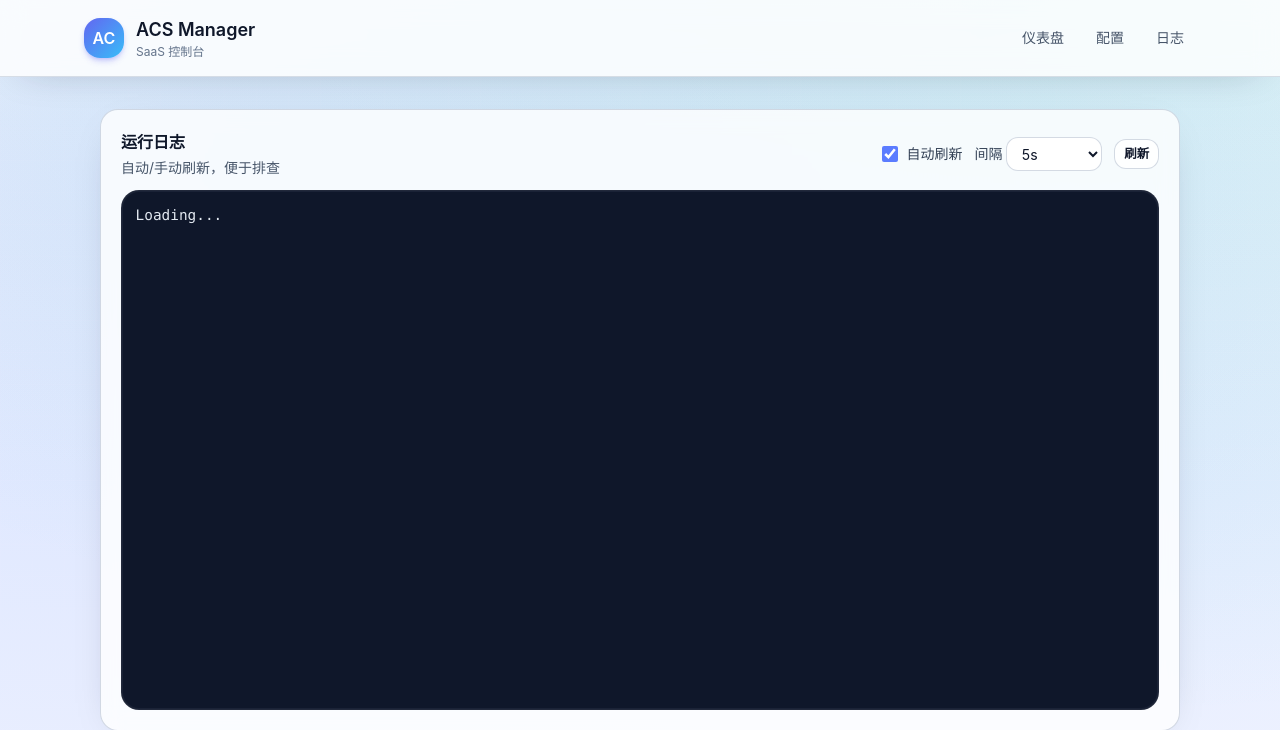
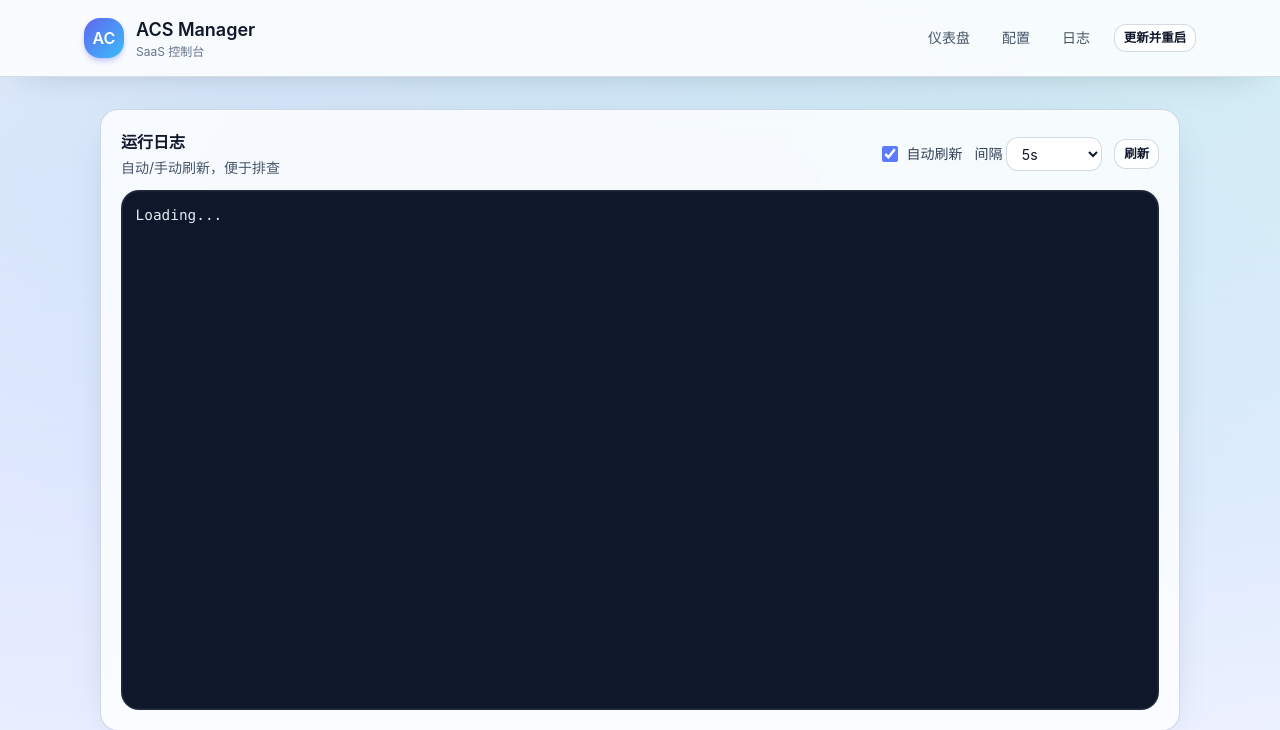
Before and after one commit to misaka10023/ACSManager, a FastAPI app: template acs_manager/webui/templates/logs.html in a window 1280 px wide. Shown: the top 730 px of the page. Run offline with FastAPI, Linux system fonts and the light colour scheme; the template is opened without the code that fills it, so the values that code supplies are empty; some libraries are stand-ins or nearby versions.

Commit message:
ui: move update button to header

```diff
--- a/acs_manager/webui/static/js/app.js
+++ b/acs_manager/webui/static/js/app.js
@@ -576,9 +576,12 @@
 
   async function updateApp() {
     const status = document.getElementById('cfg-status');
-    const btn = document.getElementById('cfg-update');
+    const btn = document.getElementById('app-update');
+    const originalText = btn ? btn.textContent : '';
+    const useStatus = Boolean(status);
     if (!confirm('确认更新并重启？')) return;
     if (btn) btn.disabled = true;
+    if (btn) btn.textContent = '检查中...';
     if (status) {
       status.textContent = '正在检查更新...';
       status.className = 'text-sm text-slate-600 mt-2';
@@ -590,19 +593,30 @@
           status.textContent = '当前已是最新版本，无需重启。';
           status.className = 'text-sm text-slate-600 mt-2';
         }
-        if (btn) btn.disabled = false;
+        if (btn) {
+          btn.disabled = false;
+          btn.textContent = originalText || '更新并重启';
+        }
         return;
       }
+      if (btn) btn.textContent = '更新中...';
       if (status) {
         status.textContent = '更新完成，正在重启，请稍候刷新页面...';
         status.className = 'text-sm text-slate-600 mt-2';
+      } else if (!useStatus) {
+        alert('更新完成，正在重启，请稍候刷新页面...');
       }
     } catch (e) {
       if (status) {
         status.textContent = `更新失败: ${String(e)}`;
         status.className = 'text-sm text-red-600 mt-2';
+      } else {
+        alert(`更新失败: ${String(e)}`);
       }
-      if (btn) btn.disabled = false;
+      if (btn) {
+        btn.disabled = false;
+        btn.textContent = originalText || '更新并重启';
+      }
     }
   }
 
@@ -611,11 +625,9 @@
     bindContainerActions();
     const btnLoad = document.getElementById('cfg-load');
     const btnSave = document.getElementById('cfg-save');
-    const btnUpdate = document.getElementById('cfg-update');
     const btnAdd = document.getElementById('container-add');
     if (btnLoad) btnLoad.addEventListener('click', loadConfig);
     if (btnSave) btnSave.addEventListener('click', saveConfig);
-    if (btnUpdate) btnUpdate.addEventListener('click', updateApp);
     if (btnAdd) btnAdd.addEventListener('click', () => {
       const listEl = document.getElementById('container-form-list');
       const idx = listEl ? listEl.children.length : 0;
@@ -660,6 +672,8 @@
   }
 
   // ---------- Boot ----------
+  const updateBtn = document.getElementById('app-update');
+  if (updateBtn) updateBtn.addEventListener('click', updateApp);
   if (page === 'dashboard') initDashboard();
   if (page === 'config') initConfig();
   if (page === 'logs') initLogs();
--- a/acs_manager/webui/templates/base.html
+++ b/acs_manager/webui/templates/base.html
@@ -19,6 +19,7 @@
             <div class="text-xs text-slate-500">SaaS 控制台</div>
           </div>
         </div>
+        <div class="flex items-center gap-3">
           <nav class="flex gap-2 text-sm font-medium">
             <a href="{{ request.url_for('ui_dashboard') }}" class="nav-link" data-page="dashboard">仪表盘</a>
             <a href="{{ request.url_for('ui_config') }}" class="nav-link" data-page="config">配置</a>
@@ -29,6 +30,10 @@
               <a href="{{ request.url_for('ui_login') }}" class="nav-link" data-page="login">登录</a>
             {% endif %}
           </nav>
+          {% if not auth_enabled or is_authenticated %}
+            <button id="app-update" class="btn btn-secondary btn-xxs" type="button">更新并重启</button>
+          {% endif %}
+        </div>
       </div>
     </header>
 
--- a/acs_manager/webui/templates/config.html
+++ b/acs_manager/webui/templates/config.html
@@ -9,7 +9,6 @@
       </div>
       <div class="flex gap-3">
         <button id="cfg-load" class="btn btn-secondary">重新载入</button>
-        <button id="cfg-update" class="btn btn-secondary">更新并重启</button>
         <button id="cfg-save" class="btn btn-primary">保存配置</button>
       </div>
     </div>
```
Also changed, not shown: README.md. Lines whose indentation alone changed are shown as unchanged.
